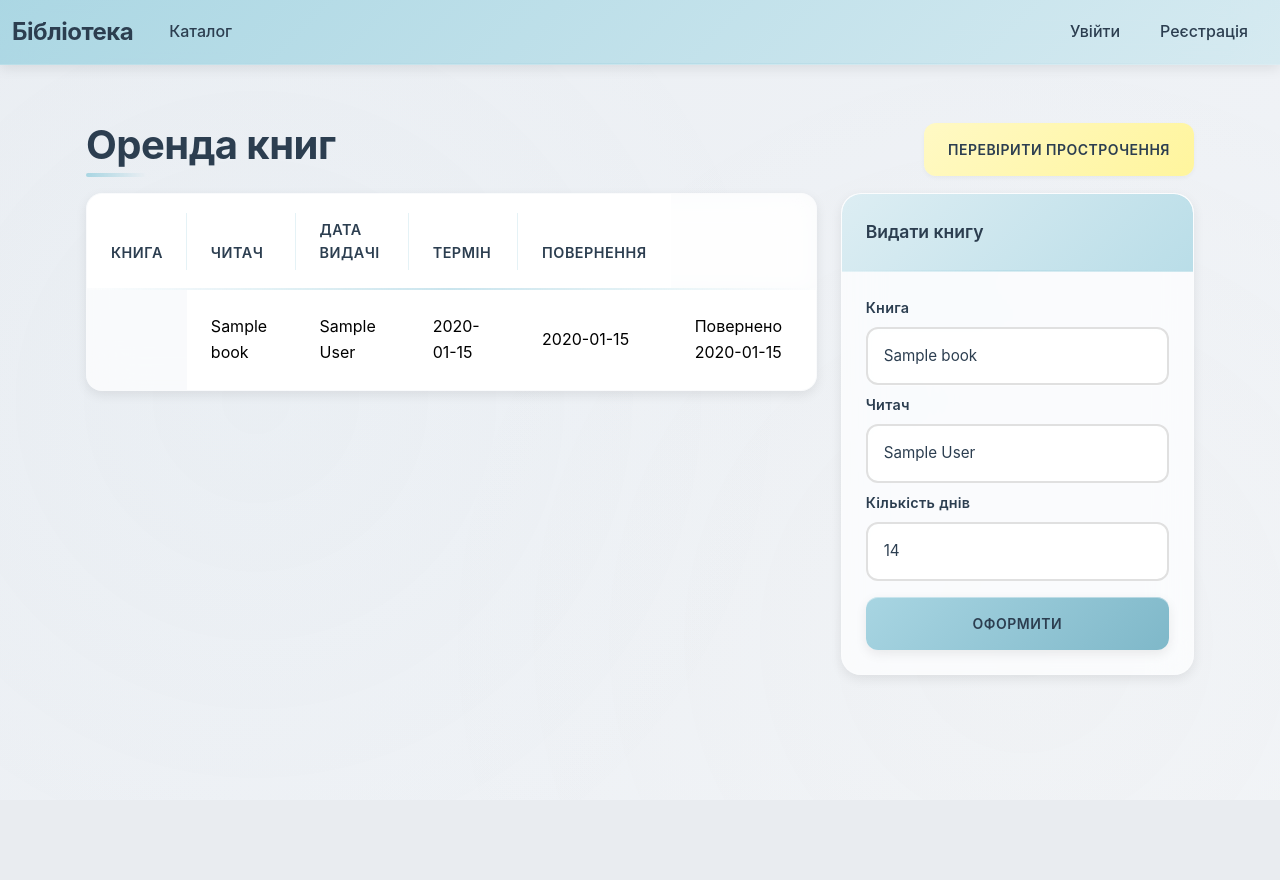
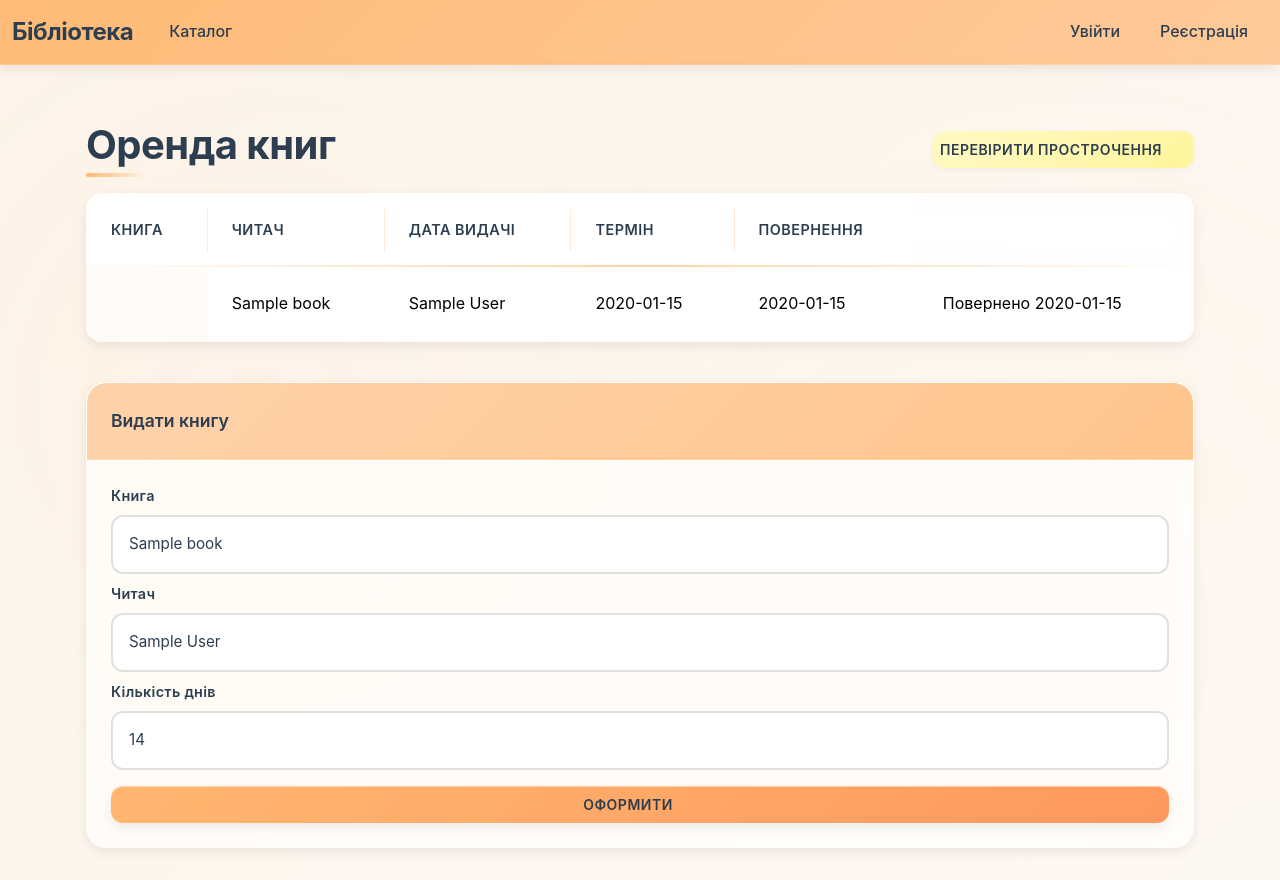
Before and after one commit to ronevych/library_system, a Flask app: template library_app/templates/rentals.html in a window 1280 px wide. Before the commit the page ends 675 px from the top, so only its background shows below. Run offline with Flask 3, Linux system fonts and the light colour scheme; the template is opened without the code that fills it: values that come from a table or form of the project are taken from there, others are empty; tables that the repository leaves empty hold one stand-in row (values such as "Sample post").

Commit message:
Fixed buttons padding. Fixed problem where under card were hidden half of GUI. Changed colors gamma.

```diff
--- a/library_app/services/notification_service.py
+++ b/library_app/services/notification_service.py
@@ -30,7 +30,7 @@ class OverdueRentalObserver(NotificationObserver):
         # Тільки для прострочених (більше 0 днів)
         if days_overdue > 0:
             message = (
-                f"Книга '{rental.book.title}' прострочена на {days_overdue} дн{'ів' if days_overdue > 1 else 'я'}⚠️ "
+                f"Книга {rental.book.title} прострочена на {days_overdue} дн{'ів' if days_overdue > 1 else 'я'}⚠️ "
                 f"Дата повернення: {rental.due_date:%d.%m.%Y}."
             )
             notification = Notification(reader_id=rental.reader_id, message=message)
@@ -45,7 +45,7 @@ class DueDateRentalObserver(NotificationObserver):
         if event != "rental_due_today":
             return
         rental: Rental = payload["rental"]
-        message = f"Сьогодні останній день оренди⚠️ Книга '{rental.book.title}' має бути повернена сьогодні ({rental.due_date:%d.%m.%Y})"
+        message = f"Сьогодні останній день оренди⚠️ Книга {rental.book.title} має бути повернена сьогодні ({rental.due_date:%d.%m.%Y})"
         notification = Notification(reader_id=rental.reader_id, message=message)
         self.repo.add(notification)
 
--- a/library_app/static/css/style.css
+++ b/library_app/static/css/style.css
@@ -4,16 +4,16 @@
    ============================================ */
 
 :root {
-  /* Color Palette - Soft & Modern */
-  --primary-soft: #a8d5e2;
-  --primary-light: #d4e9f0;
-  --primary-dark: #7fb8c9;
+  /* Color Palette - Soft & Modern (Orange Theme) */
+  --primary-soft: #FFB770;
+  --primary-light: #FEC796; /* Змінено з #d4e9f0 */
+  --primary-dark: #FF985E;
   --secondary-soft: #f4e4c1;
   --accent-soft: #e8c5a0;
   --success-soft: #c8e6c9;
   --warning-soft: #fff9c4;
   --danger-soft: #ffccbc;
-  --info-soft: #b3e5fc;
+  --info-soft: #FEC796;
   --bg-soft: #fafafa;
   --card-soft: #ffffff;
   --text-soft: #5a5a5a;
@@ -29,7 +29,8 @@
   --shadow-md: 0 4px 12px rgba(0, 0, 0, 0.08);
   --shadow-lg: 0 8px 24px rgba(0, 0, 0, 0.12);
   --shadow-xl: 0 16px 48px rgba(0, 0, 0, 0.16);
-  --shadow-colored: 0 8px 32px rgba(168, 213, 226, 0.3);
+  /* Змінено колір тіні з блакитного на оранжевий */
+  --shadow-colored: 0 8px 32px rgba(255, 152, 94, 0.3);
 
   /* Spacing */
   --spacing-xs: 0.25rem;
@@ -54,7 +55,8 @@
 }
 
 body {
-  background: linear-gradient(135deg, #f5f7fa 0%, #e8ecf1 50%, #f5f7fa 100%);
+  /* Змінено фон з сіро-блакитного на сіро-бежевий */
+  background: linear-gradient(135deg, #fdfaf6 0%, #fdf3e7 50%, #fdfaf6 100%);
   background-size: 400% 400%;
   animation: gradientShift 15s ease infinite;
   color: var(--text-soft);
@@ -84,7 +86,8 @@ body::before {
   width: 100%;
   height: 100%;
   background-image:
-    radial-gradient(circle at 20% 50%, rgba(168, 213, 226, 0.03) 0%, transparent 50%),
+    /* Змінено блакитний градієнт на оранжевий */
+    radial-gradient(circle at 20% 50%, rgba(255, 183, 112, 0.03) 0%, transparent 50%),
     radial-gradient(circle at 80% 80%, rgba(244, 228, 193, 0.03) 0%, transparent 50%);
   pointer-events: none;
   z-index: 0;
@@ -123,7 +134,7 @@ body::before {
   height: 1px;
   background: linear-gradient(90deg,
     transparent,
-    rgba(168, 213, 226, 0.5),
+    rgba(255, 183, 112, 0.5), /* Змінено з блакитного */
     transparent);
 }
 
@@ -228,13 +239,14 @@ body::before {
 .card:hover {
   transform: translateY(-4px) scale(1.01);
   box-shadow: var(--shadow-lg), var(--shadow-colored);
-  border-color: rgba(168, 213, 226, 0.4);
+  border-color: rgba(255, 183, 112, 0.4); /* Змінено з блакитного */
 }
 
 .card-header {
+  /* Змінено блакитний градієнт на оранжевий */
   background: linear-gradient(135deg,
-    rgba(212, 233, 240, 0.8) 0%,
-    rgba(168, 213, 226, 0.8) 100%);
+    rgba(254, 199, 150, 0.8) 0%,
+    rgba(255, 183, 112, 0.8) 100%);
   backdrop-filter: blur(10px);
   -webkit-backdrop-filter: blur(10px);
   color: var(--text-dark);
@@ -254,7 +266,7 @@ body::before {
   height: 1px;
   background: linear-gradient(90deg,
     transparent,
-    rgba(168, 213, 226, 0.5),
+    rgba(255, 183, 112, 0.5), /* Змінено з блакитного */
     transparent);
 }
 
@@ -277,9 +289,10 @@ body::before {
 }
 
 .table thead {
+  /* Змінено блакитний градієнт на оранжевий */
   background: linear-gradient(135deg,
-    rgba(212, 233, 240, 0.9) 0%,
-    rgba(168, 213, 226, 0.9) 100%);
+    rgba(254, 199, 150, 0.9) 0%,
+    rgba(255, 183, 112, 0.9) 100%);
   backdrop-filter: blur(10px);
   -webkit-backdrop-filter: blur(10px);
   color: var(--text-dark);
@@ -295,7 +308,7 @@ body::before {
   height: 2px;
   background: linear-gradient(90deg,
     transparent,
-    rgba(168, 213, 226, 0.6),
+    rgba(255, 183, 112, 0.6), /* Змінено з блакитного */
     transparent);
 }
 
@@ -317,7 +330,7 @@ body::before {
   top: 20%;
   height: 60%;
   width: 1px;
-  background: rgba(168, 213, 226, 0.3);
+  background: rgba(255, 183, 112, 0.3); /* Змінено з блакитного */
 }
 
 .table tbody tr {
@@ -351,9 +364,10 @@ body::before {
 }
 
 .table tbody tr:hover {
+  /* Змінено блакитний фон на оранжевий */
   background: linear-gradient(90deg,
-    rgba(212, 233, 240, 0.4) 0%,
-    rgba(212, 233, 240, 0.1) 100%);
+    rgba(254, 199, 150, 0.4) 0%,
+    rgba(254, 199, 150, 0.1) 100%);
   transform: translateX(4px);
   box-shadow: inset 4px 0 0 var(--primary-soft);
 }
@@ -374,7 +388,11 @@ body::before {
   border: none;
   border-radius: 12px;
   font-weight: 600;
-  padding: var(--spacing-md) var(--spacing-lg);
+  /* ЗМІНЕНО:
+    Використовуємо 0.5rem (var(--spacing-sm))
+    та 1rem (var(--spacing-md))
+  */
+  padding: 0.5rem 2rem 0.5rem 0.5rem;
   transition: all var(--transition-base);
   cursor: pointer;
   text-transform: uppercase;
@@ -486,17 +504,51 @@ body::before {
    Forms - Modern Input Styling
    ============================================ */
 
-.form-control,
+/* 1. ЗАМІНІТЬ ВАШ .form-control, .form-select
+      НА ЦІ ДВА ОКРЕМІ БЛОКИ */
+
+/* Стиль для звичайних полів вводу */
+.form-control {
+  background: var(--glass-bg);
+  backdrop-filter: blur(10px);
+  -webkit-backdrop-filter: blur(10px);
+  border: 2px solid var(--border-soft);
+  border-radius: 12px;
+  padding: 1rem; /* (1rem з усіх боків - тут це нормально) */
+  transition: all var(--transition-base);
+  font-size: 0.95rem;
+  color: var(--text-dark);
+}
+
+/* Окремий стиль для ВЕЛИКИХ випадаючих списків */
 .form-select {
   background: var(--glass-bg);
   backdrop-filter: blur(10px);
   -webkit-backdrop-filter: blur(10px);
   border: 2px solid var(--border-soft);
   border-radius: 12px;
-  padding: var(--spacing-md);
+  /* Використовуємо 4 значення: [верх] [право] [низ] [ліво]
+    "право" (2.5rem) - це відступ для стрілки.
+  */
+  padding: 1rem 2.5rem 1rem 1rem;
   transition: all var(--transition-base);
   font-size: 0.95rem;
   color: var(--text-dark);
+}
+
+/* 2. ДОДАЙТЕ ЦЕЙ НОВИЙ БЛОК ДЛЯ ЕЛЕМЕНТА
+      З ВАШОГО СКРІНШОТА */
+.form-select-sm {
+  /* Ті ж стилі, але з меншими відступами (padding)
+    та розміром шрифту (font-size)
+  */
+  padding: 0.5rem 1rem 0.5rem 0.75rem !important;
+  /* (використовуємо !important, щоб
+     гарантовано перебити стилі Bootstrap) */
+  font-size: 0.875rem;
+
+  /* Переконуємось, що заокруглення однакове */
+  border-radius: 12px;
 }
 
 .form-control:focus,
--- a/library_app/templates/rentals.html
+++ b/library_app/templates/rentals.html
@@ -14,9 +14,9 @@
     {% endif %}
   </div>
 </div>
+
 <div class="row">
-  <div class="col-lg-8">
-    <table class="table table-bordered align-middle">
+  <div class="col-12"> <table class="table table-bordered align-middle">
       <thead>
         <tr>
           <th>Книга</th>
@@ -39,7 +39,7 @@
             {% else %}
             <form action="/rentals/{{ rental.id }}/return" method="post" class="d-flex gap-2">
               <input type="date" name="return_date" class="form-control" value="{{ now().date() }}">
-              <button class="btn btn-success">Повернути</button>
+              <button class="btn btn-success">return⏎</button>
             </form>
             {% endif %}
           </td>
@@ -58,9 +58,8 @@
       </tbody>
     </table>
   </div>
-  {% if not is_overdue_view %}
-  <div class="col-lg-4">
-    <div class="card">
+</div> {% if not is_overdue_view %}
+<div class="row mt-4"> <div class="col-12"> <div class="card">
       <div class="card-header">Видати книгу</div>
       <div class="card-body">
         <form action="{{ url_for('rentals.create_rental') }}" method="post">
@@ -89,6 +88,7 @@
       </div>
     </div>
   </div>
-  {% endif %}
 </div>
+{% endif %}
+
 {% endblock %}
```
Also changed, not shown: other parts of library_app/static/css/style.css (+23 -12 lines).
